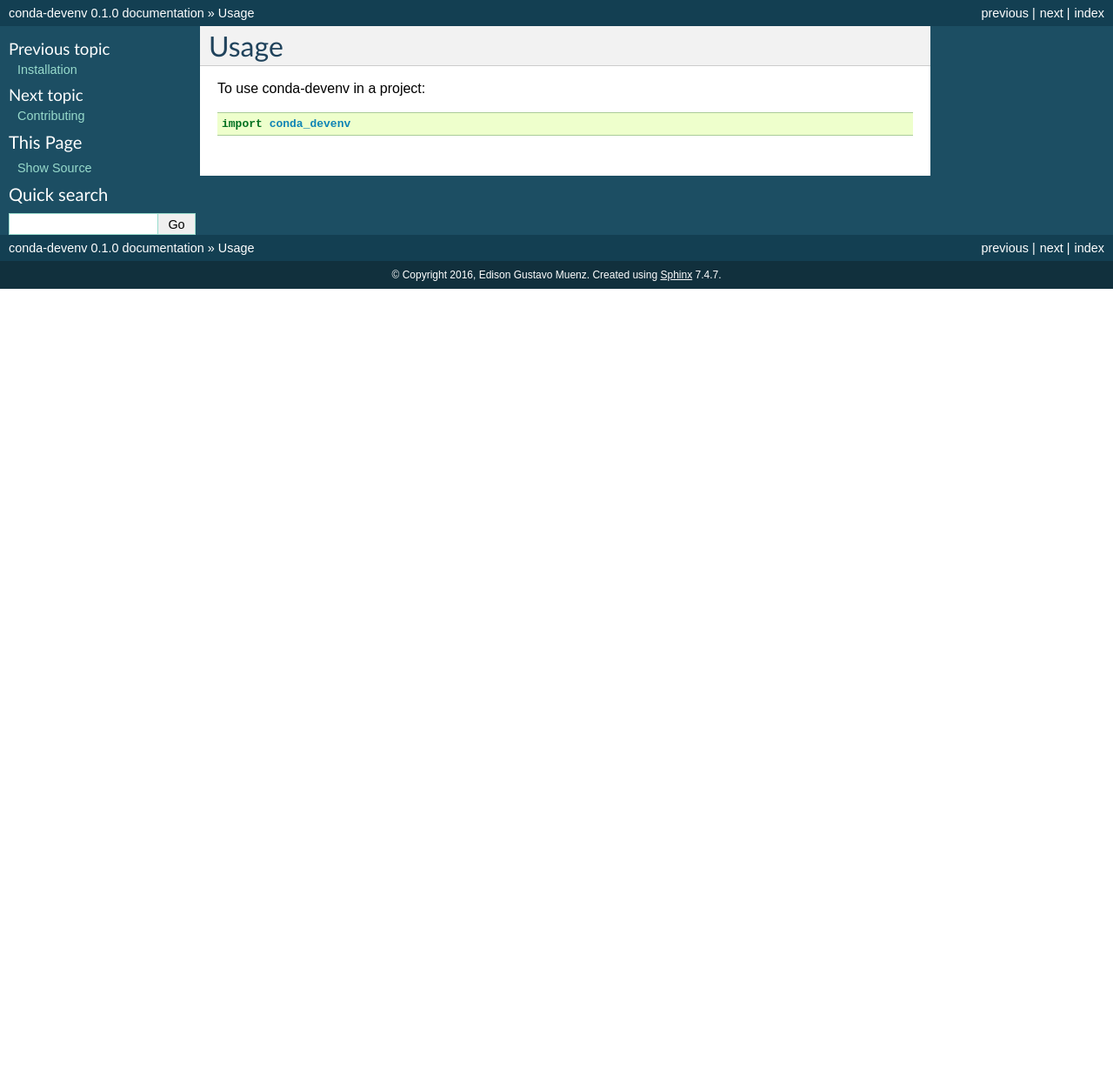
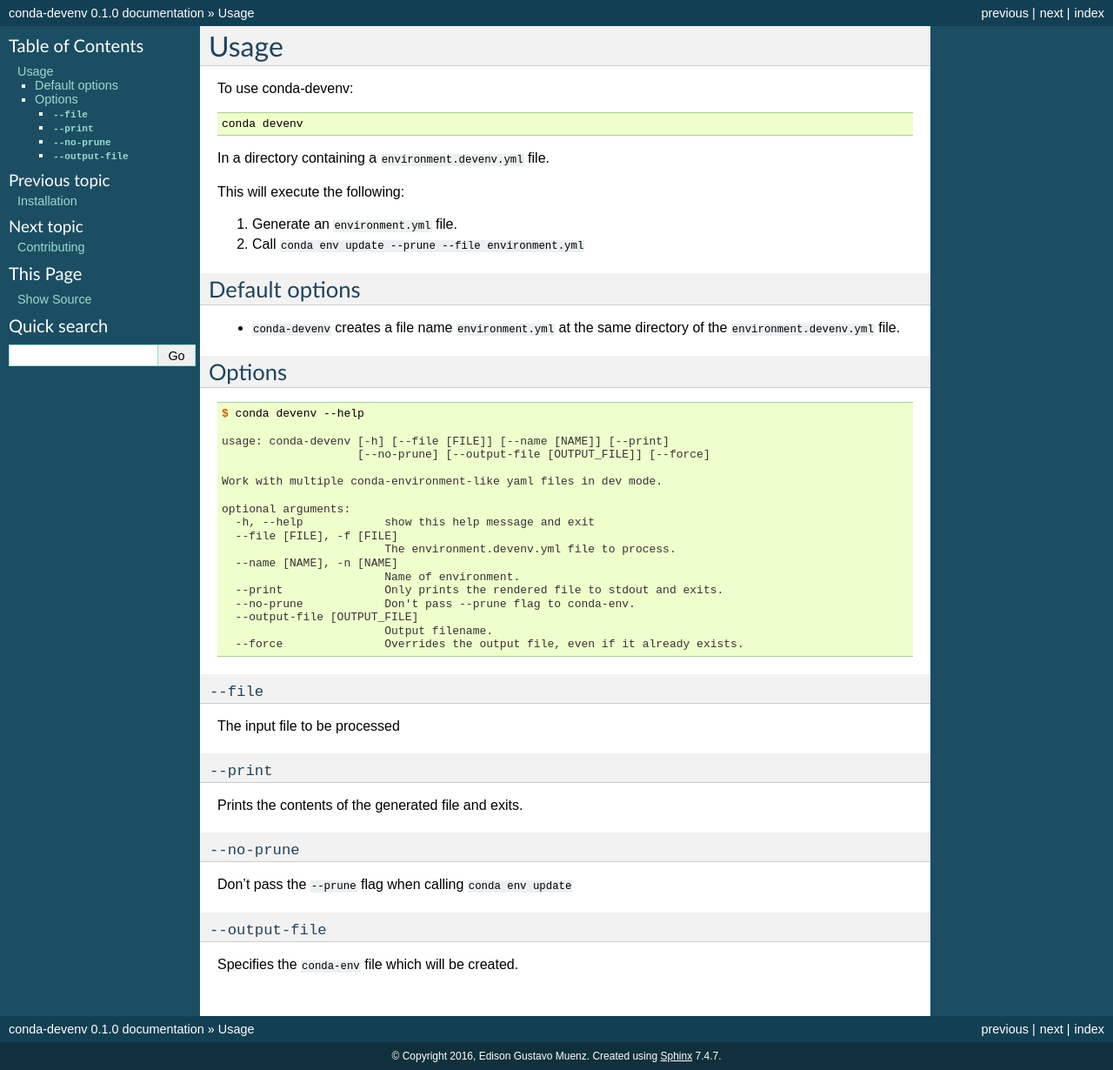
Before and after one commit to ESSS/conda-devenv, a Sphinx documentation site: the page built from docs/usage.rst, in a window 1280 px wide. Shown: the whole page at 87% size. Built offline with Sphinx 7.4.7, drawn with Linux system fonts in a browser that asks for light colours; pages that are not in the unit, such as notebooks, are missing from menus; before the commit the page ends 900 px from its top, so only the background shows below that.

```diff
--- a/docs/index.rst
+++ b/docs/index.rst
@@ -1,5 +1,5 @@
 Welcome to conda-devenv's documentation!
-======================================
+========================================
 
 Contents:
 
--- a/docs/usage.rst
+++ b/docs/usage.rst
@@ -2,6 +2,64 @@
 Usage
 =====
 
-To use conda-devenv in a project::
+To use conda-devenv::
 
-    import conda_devenv
+    conda devenv
+
+In a directory containing a ``environment.devenv.yml`` file.
+
+This will execute the following:
+
+1. Generate an ``environment.yml`` file.
+2. Call ``conda env update --prune --file environment.yml``
+
+Default options
+---------------
+
+- ``conda-devenv`` creates a file name ``environment.yml`` at the same directory of the ``environment.devenv.yml`` file.
+
+Options
+-------
+
+
+.. code-block:: console
+
+    $ conda devenv --help
+
+    usage: conda-devenv [-h] [--file [FILE]] [--name [NAME]] [--print]
+                        [--no-prune] [--output-file [OUTPUT_FILE]] [--force]
+
+    Work with multiple conda-environment-like yaml files in dev mode.
+
+    optional arguments:
+      -h, --help            show this help message and exit
+      --file [FILE], -f [FILE]
+                            The environment.devenv.yml file to process.
+      --name [NAME], -n [NAME]
+                            Name of environment.
+      --print               Only prints the rendered file to stdout and exits.
+      --no-prune            Don't pass --prune flag to conda-env.
+      --output-file [OUTPUT_FILE]
+                            Output filename.
+      --force               Overrides the output file, even if it already exists.
+
+
+``--file``
+~~~~~~~~~~
+
+The input file to be processed
+
+``--print``
+~~~~~~~~~~~
+
+Prints the contents of the generated file and exits.
+
+``--no-prune``
+~~~~~~~~~~~~~~
+
+Don't pass the ``--prune`` flag when calling ``conda env update``
+
+``--output-file``
+~~~~~~~~~~~~~~~~~
+
+Specifies the ``conda-env`` file which will be created.
```
Also changed, not shown: other parts of docs/index.rst (+2 -1 lines), README.rst (+83 -13 lines), docs/installation.rst (+10 -2 lines).
